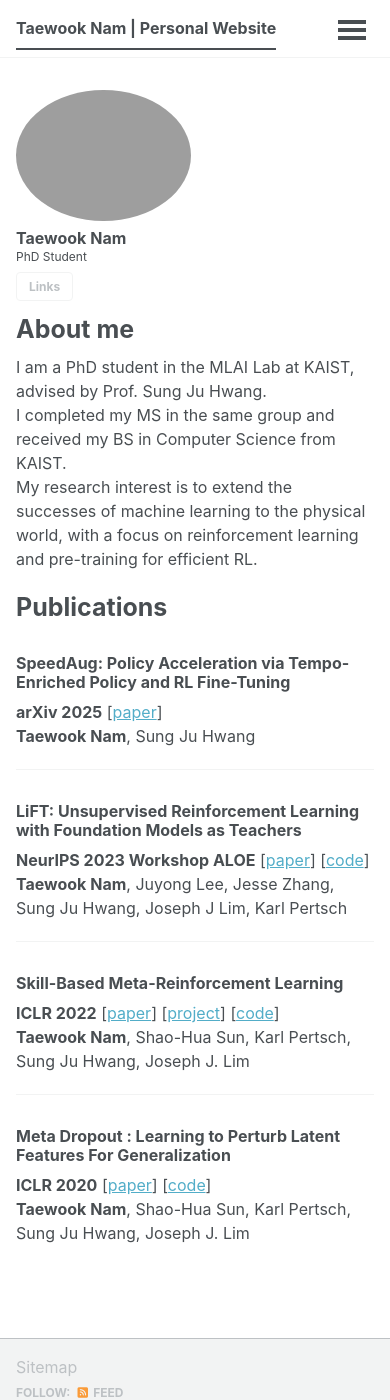
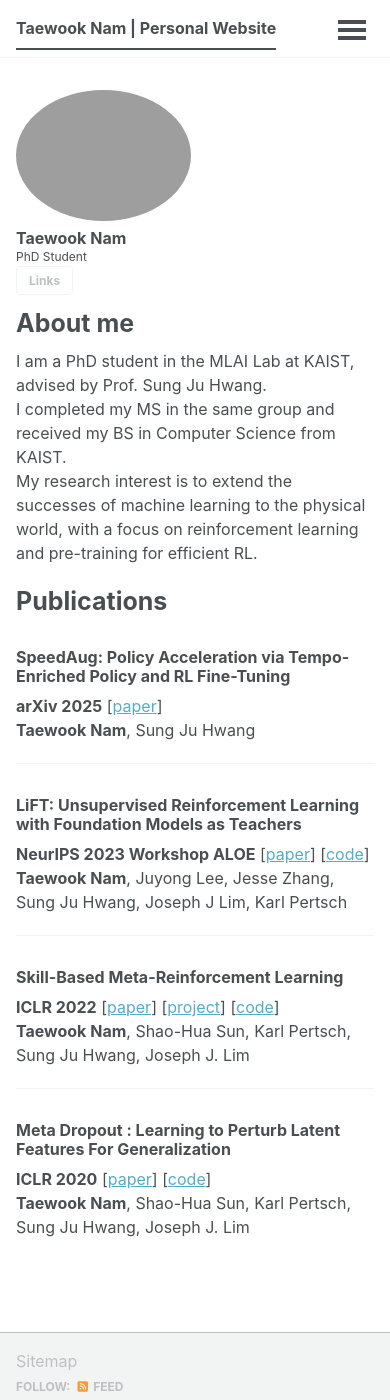
Before and after one commit to namsan96/namsan96.github.io, a Jekyll site: the page built from _pages/about.md, in a window 390 px wide and 1400 px high. Built offline with Jekyll 4.4.1, drawn with Linux system fonts in a browser that asks for light colours; a script bundle is joined from its source files by our own code; library files that are not in the unit come from our copies.

Commit message:
Update _sidebar.scss

```diff
--- a/_sass/layout/_sidebar.scss
+++ b/_sass/layout/_sidebar.scss
@@ -324,38 +324,20 @@
 }
 
 /* ===== Mobile: stack author avatar & content ===== */
-.author__avatar,
-.author__content {
-  @media screen and (max-width: 480px) {
-    display: block;
-  }
-}
-
-.author__avatar {
-  @media screen and (max-width: 480px) {
-    width: auto;
-    margin-bottom: 8px;
-  }
-}
-
-.author__content {
-  @media screen and (max-width: 480px) {
-    padding-left: 0;
-    padding-right: 0;
-  }
-}
-
-.author__urls-wrapper {
-  @media screen and (max-width: 480px) {
-    display: block;
-    margin-top: 6px;
-  }
-}
-
-@media screen and (max-width: 480px) {
+@include breakpoint(max-width $large) {
   .author__avatar,
   .author__content,
   .author__urls-wrapper {
     display: block;
   }
+
+  .author__avatar {
+    width: auto;
+    margin-bottom: 8px;
+  }
+
+  .author__content {
+    padding-left: 0;
+    padding-right: 0;
+  }
 }
```
